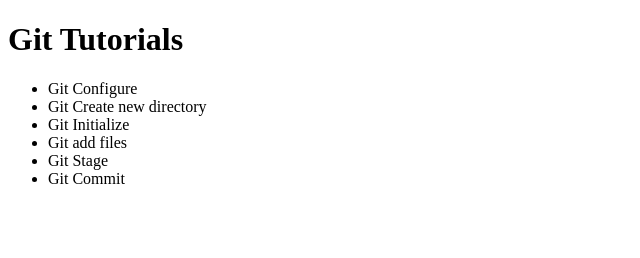
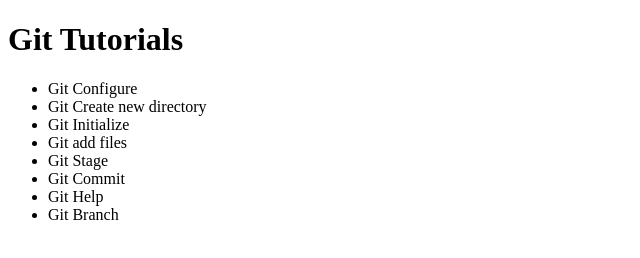
Before and after one commit to MNjeri22/gitpracs, a plain HTML site: page index.html in a window 1280 px wide. Shown: the whole page, without its empty margins (0-640 px from the left). Drawn offline with Linux system fonts and the light colour scheme.

Commit message:
Added images and modified index and style

```diff
--- a/index.html
+++ b/index.html
@@ -15,6 +15,10 @@
         <Li>Git add files</Li>
         <Li>Git Stage</Li>
         <Li>Git Commit</Li>
+        <Li>Git Help</Li>
+        <Li>Git Branch</Li>
+
     </ul>
+
 </body>
 </html>
--- a/style.css
+++ b/style.css
@@ -4,4 +4,6 @@ body{
 
 .list{
     font-weight: bold;
+    text-align: center;
+    position: absolute;
 }
```
Also changed, not shown: images/flower.jpeg (added), images/gold1.jpg (added).
